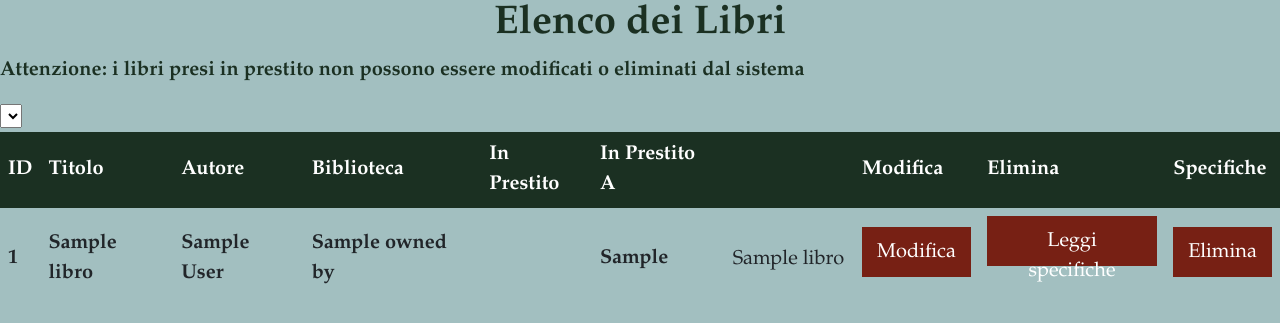
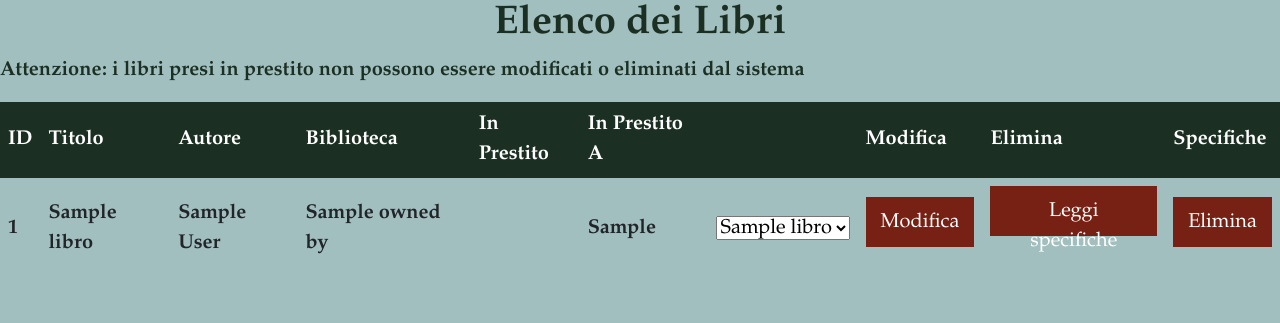
Before and after one commit to elmoriconi/library, a Django app: template mysite/library/templates/visualizza.html in a window 1280 px wide. Shown: the top 323 px of the page. Run offline with Django 5.2, Linux system fonts and the light colour scheme; the template is opened without the code that fills it: most values are stand-ins (such as "Sample title", 1, 10 or a date in 2020); lists and menus that the app fills with data are empty; some libraries are stand-ins or nearby versions.

Commit message:
creata tabella come dice elena

```diff
--- a/mysite/library/templates/home.html
+++ b/mysite/library/templates/home.html
@@ -65,7 +65,7 @@
             <br>
             {% csrf_token %}
             <select name="book" id="book" required>
-                {% for libro in libri_modificabili %}
+                {% for libro in libri %}
                 <option value={{ libro.book_id }}>{{ libro.title }}</option>
                 {% endfor %}
             </select>
--- a/mysite/library/templates/visualizza.html
+++ b/mysite/library/templates/visualizza.html
@@ -25,10 +25,8 @@
             </tr>
         </thead>
         <tbody>
+            {% for libro in libri %}
             <form method="post" action="/function_books/">
-                {% csrf_token %}
-                <select name="book" id="book" required>
-            {% for libro in libri %}
                 <tr>
                     <td>{{ libro.book_id }}</td>
                     <td>{{ libro.title }}</td>
@@ -36,7 +34,12 @@
                     <td>{{ libro.owned_by.name }}</td>
                     <td>{{ libro.is_borrowed }}</td>
                     <td>{{ libro.borrowed_by }}</td>
-                    <td> <option value={{ libro.book_id }}>{{ libro.title }}</option></td>
+                        <td>
+                        {% csrf_token %}
+                        <select name="book" id="book" required>
+                            <option for="book" value={{ libro.book_id }}>{{ libro.title }}</option>
+                        </select>
+                        </td>
                     <td><div class="form-group">
                         <button name="type" value="modify" type="submit">Modifica</button>
                     </div></td>
@@ -47,9 +50,8 @@
                         <button name="type" value="delete" type="submit">Elimina</button>
                     </div></td>
                 </tr>
+            </form>
             {% endfor %}
-                </select>
-            </form>
         </tbody>
     </table>
     </body>
```
